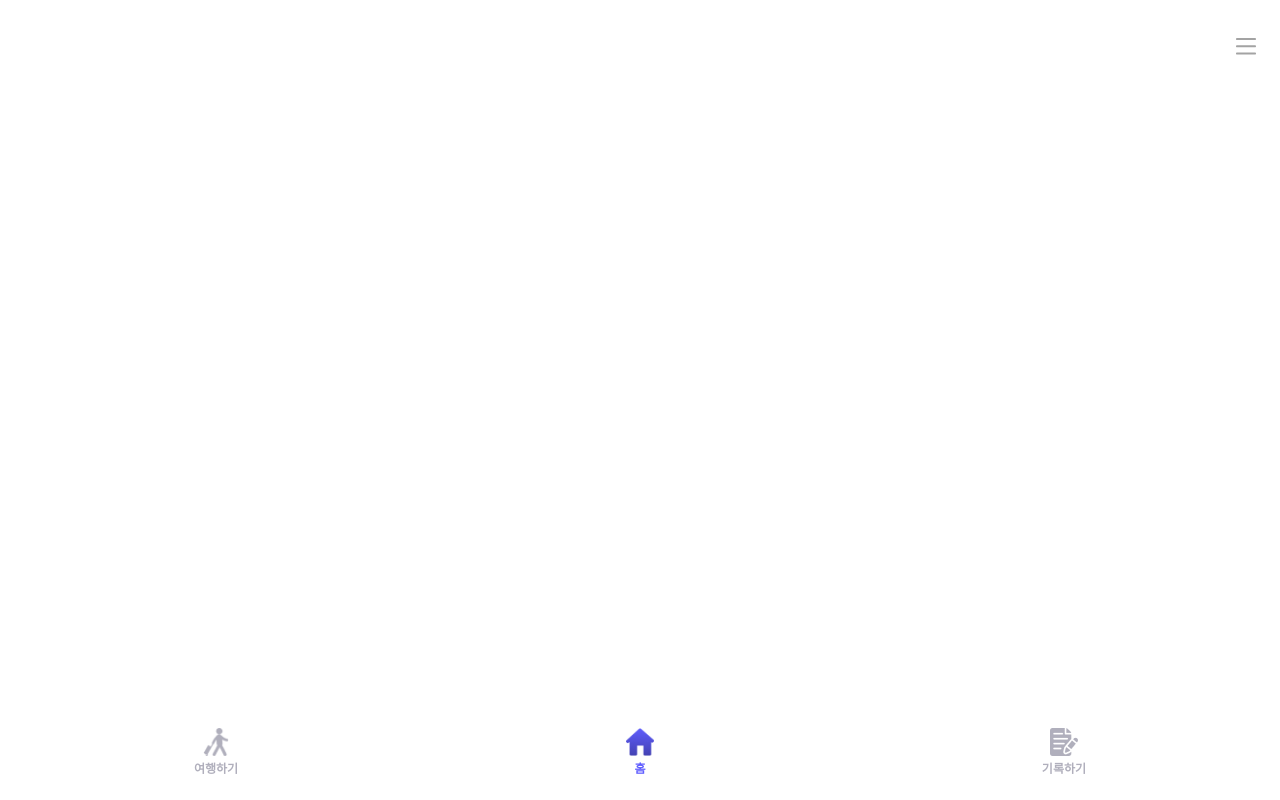
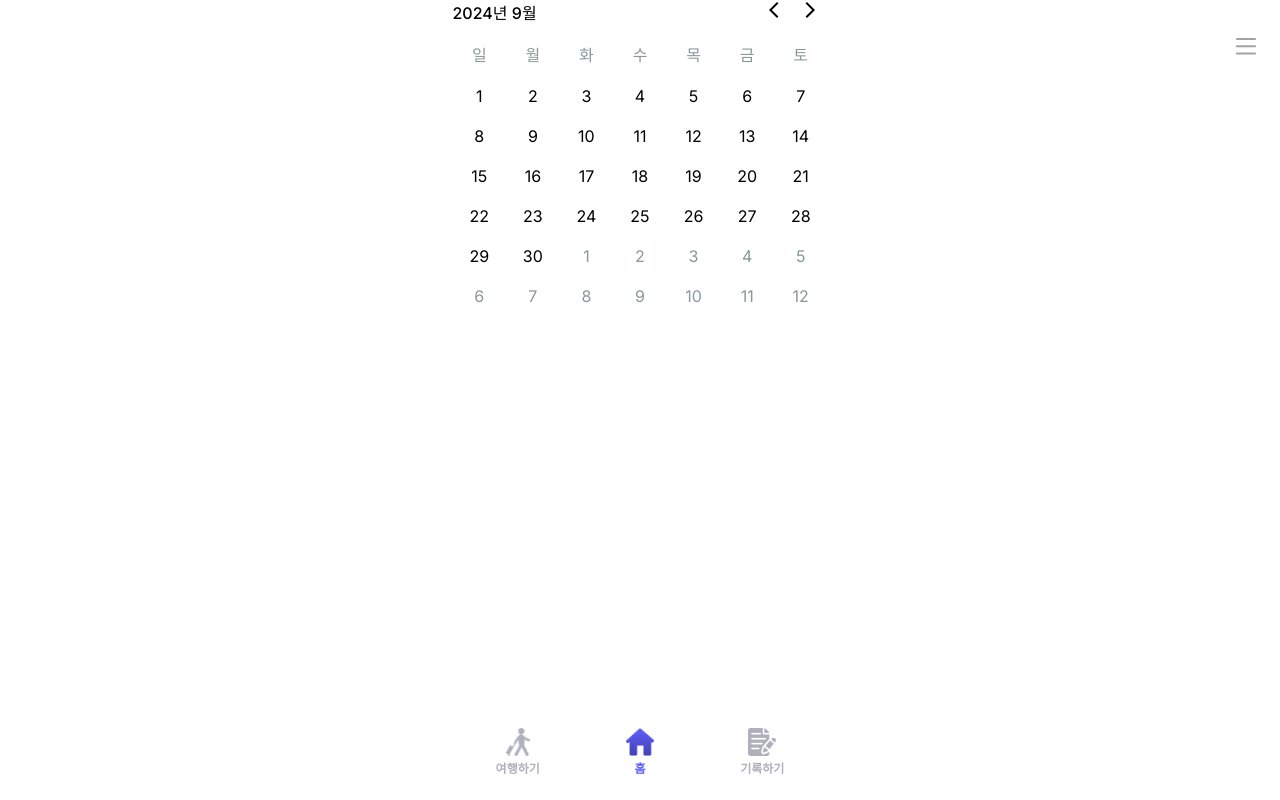
Before and after one commit to BTS-Busan-Trip-Supporter/front-end, a Next.js app: page / in a window 1280 px wide. Built offline with nearby package versions, Linux system fonts and the light colour scheme.

Commit message:
fix: Change default layout

```diff
--- a/src/app/globals.css
+++ b/src/app/globals.css
@@ -7,10 +7,17 @@
   list-style: none;
 }
 
-html,
-body {
+html {
   width: 100dvw;
   height: 100dvh;
+}
+
+body {
+  width: 100%;
+  height: 100%;
+  max-width: 375px;
+
+  margin: auto;
 }
 
 a {
@@ -19,7 +26,9 @@ a {
 }
 
 main {
+  position: relative;
   width: 100%;
+  max-width: 375px;
   height: 100%;
   min-width: 375px;
 
--- a/src/app/page.tsx
+++ b/src/app/page.tsx
@@ -1,3 +1,14 @@
+'use client';
+
+import { Calendar } from '@/components/Calendar';
+
 export default function Home() {
-  return <></>;
+  return (
+    <Calendar
+      selectedMode='multiple'
+      onSelect={(dates) => {
+        console.log(dates);
+      }}
+    />
+  );
 }
--- a/src/components/Header.tsx
+++ b/src/components/Header.tsx
@@ -30,7 +30,7 @@ const styles = {
     background-position: center;
     background-size: content;
 
-    position: absolute;
+    position: fixed;
     top: 2.25rem;
     right: 1.5rem;
     z-index: 9999;
--- a/src/components/NavigationBar.tsx
+++ b/src/components/NavigationBar.tsx
@@ -76,6 +76,7 @@ export function NavigationBar() {
 const styles = {
   container: styled.nav`
     width: 100%;
+    max-width: 375px;
     display: flex;
     justify-content: space-around;
     align-items: center;
```
